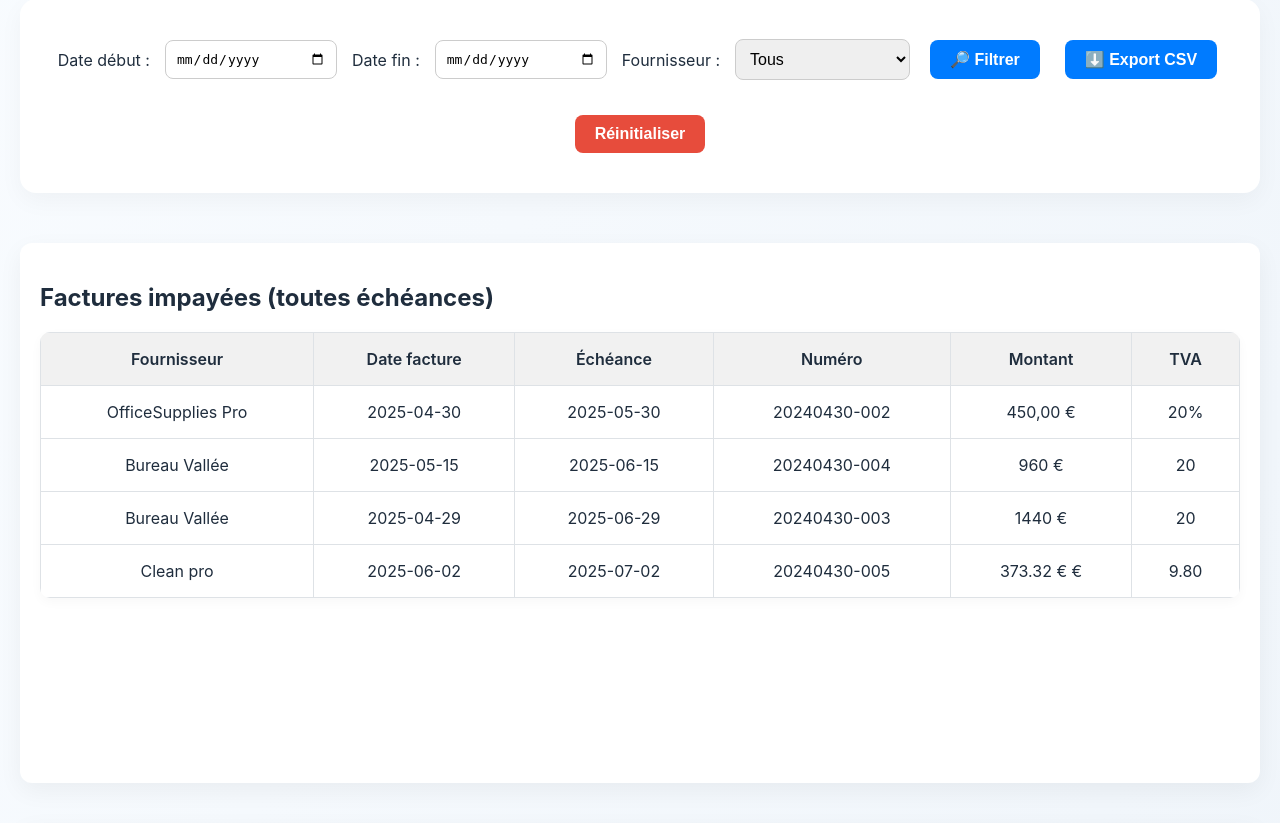
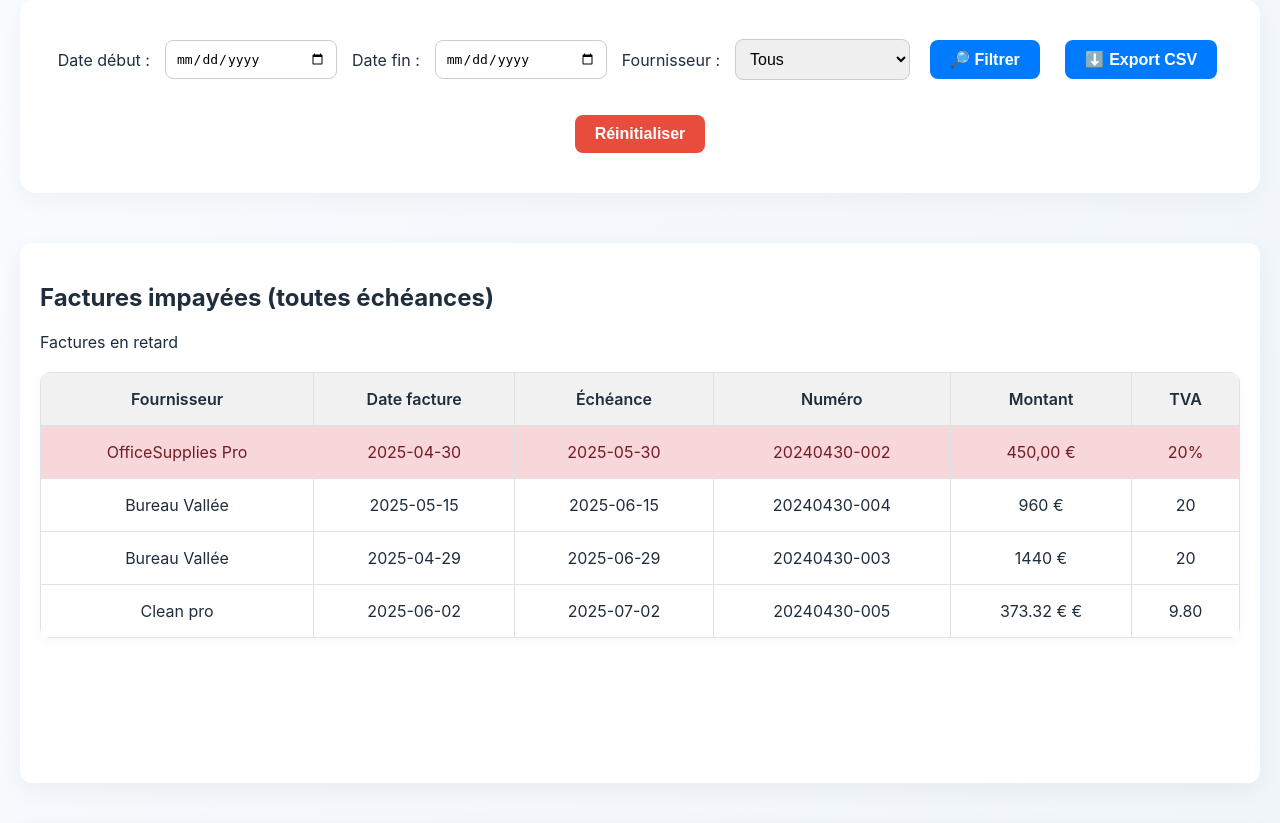
Before and after one commit to LouisMonin/Gestionnaire-Factures, a Flask app: page /analyse in a window 1280 px wide. Shown: the part 516-1339 px from the top of the page. Run offline with Flask 3, Linux system fonts and the light colour scheme; a user stored in the database is signed in; data comes from the database, SQL or seed files in the repository; both versions use the stored data as it was after the commit.

Commit message:
Analyse
- Affichage en rouge des factures en retard

```diff
--- a/gestion_factures/app.py
+++ b/gestion_factures/app.py
@@ -302,15 +302,34 @@ def analyse():
 
     repartition = c.fetchall()
 
-    # Toutes les factures impayées, triées par date d'échéance
-    now = datetime.now().strftime("%Y-%m-%d")
+    # Toutes les factures impayées, triées par date d'échéance -----------------
+    now = date.today().isoformat()
+
+    # Factures impayées en retard (date échéance < today)
     c.execute('''
         SELECT id, numero_facture, date_facture, echeance, fournisseur, montant_total, TVA
         FROM factures
-        WHERE utilisateur_id = ? AND facture_payee = 0
+        WHERE utilisateur_id = ? AND facture_payee = 0 AND echeance < ?
         ORDER BY echeance ASC
-    ''', (session['utilisateur_id'],))
-    paiements_avenir = c.fetchall()
+    ''', (session['utilisateur_id'], today))
+    factures_en_retard = c.fetchall()
+
+    # Factures impayées à venir (date échéance >= today)
+    c.execute('''
+        SELECT id, numero_facture, date_facture, echeance, fournisseur, montant_total, TVA
+        FROM factures
+        WHERE utilisateur_id = ? AND facture_payee = 0 AND echeance >= ?
+        ORDER BY echeance ASC
+    ''', (session['utilisateur_id'], now))
+    factures_a_venir = c.fetchall()
+
+    # Concaténation des listes pour afficher dans le même tableau, triées par date d'échéance
+    paiements_avenir = factures_en_retard + factures_a_venir
+
+    # Conversion des dates en string ISO (par sécurité)
+    for f in paiements_avenir:
+        if not isinstance(f['echeance'], str):
+            f['echeance'] = f['echeance'].isoformat() if hasattr(f['echeance'], 'isoformat') else str(f['echeance'])
 
 
     # Cumul à l’échéance selon paiement -----------------------------------
@@ -396,11 +415,13 @@ def analyse():
         nb_mois=nb_mois,
         today=today,
         paiements_avenir=paiements_avenir,
+        factures_en_retard=factures_en_retard,
+        factures_a_venir=factures_a_venir,
+        now=now,
         dates_payees=dates_payees,
         cumul_payees=cumul_payees,
         dates_impayees=dates_impayees,
         cumul_impayees=cumul_impayees,
-        now=now,
     )
 
 @app.route('/export_csv', methods=['POST'])
--- a/gestion_factures/static/style.css
+++ b/gestion_factures/static/style.css
@@ -999,3 +999,8 @@ form.upload-form {
   text-shadow: 1px 1px 2px rgba(0, 0, 0, 0.05);
   letter-spacing: -0.5px;
 }
+
+.retard {
+    background-color: #f8d7da !important;
+    color: #721c24 !important;
+}
--- a/gestion_factures/templates/analyse.html
+++ b/gestion_factures/templates/analyse.html
@@ -78,6 +78,10 @@
 
         <div class="chart-wrapper">
             <h2 class="text-xl font-semibold text-gray-700 mb-2">Factures impayées (toutes échéances)</h2>
+            <div class="mb-2 flex items-center space-x-2">
+                <span class="w-4 h-4 inline-block bg-red-300 border border-red-600 rounded"></span>
+                <span class="text-sm text-gray-700">Factures en retard</span>
+            </div>
             {% if paiements_avenir %}
                 <div class="overflow-auto rounded-lg shadow-md">
                     <table class="min-w-full text-sm text-left text-gray-700 bg-white border border-gray-200">
@@ -92,16 +96,29 @@
                             </tr>
                         </thead>
                         <tbody>
-                            {% for facture in paiements_avenir %}
-                            <tr class="border-t border-gray-200 hover:bg-gray-50 {% if facture['echeance'] < now %}bg-red-100{% endif %}">
-                                <td class="px-4 py-2">{{ facture['fournisseur'] }}</td>  <!-- fournisseur -->
-                                <td class="px-4 py-2">{{ facture['date_facture'] }}</td>  <!-- date_facture -->
-                                <td class="px-4 py-2">{{ facture['echeance'] }}</td>  <!-- echeance -->
-                                <td class="px-4 py-2">{{ facture['numero_facture'] }}</td>  <!-- numero_facture -->
-                                <td class="px-4 py-2">{{ facture['montant_total'] }} €</td> <!-- montant_total -->
-                                <td class="px-4 py-2">{{ facture['TVA'] }}</td>  <!-- TVA -->
+                        {# Factures en retard, affichées en rouge #}
+                        {% for facture in factures_en_retard %}
+                            <tr class="retard">
+                            <td class="px-4 py-2">{{ facture['fournisseur'] }}</td>
+                            <td class="px-4 py-2">{{ facture['date_facture'] }}</td>
+                            <td class="px-4 py-2">{{ facture['echeance'] }}</td>
+                            <td class="px-4 py-2">{{ facture['numero_facture'] }}</td>
+                            <td class="px-4 py-2">{{ facture['montant_total'] }} €</td>
+                            <td class="px-4 py-2">{{ facture['TVA'] }}</td>
                             </tr>
-                            {% endfor %}
+                        {% endfor %}
+
+                        {# Factures à venir, affichées normalement #}
+                        {% for facture in factures_a_venir %}
+                            <tr class="border-t border-gray-200 hover:bg-gray-50">
+                            <td class="px-4 py-2">{{ facture['fournisseur'] }}</td>
+                            <td class="px-4 py-2">{{ facture['date_facture'] }}</td>
+                            <td class="px-4 py-2">{{ facture['echeance'] }}</td>
+                            <td class="px-4 py-2">{{ facture['numero_facture'] }}</td>
+                            <td class="px-4 py-2">{{ facture['montant_total'] }} €</td>
+                            <td class="px-4 py-2">{{ facture['TVA'] }}</td>
+                            </tr>
+                        {% endfor %}
                         </tbody>
                     </table>
                 </div>
```
Also changed, not shown: gestion_factures/factures.db.
